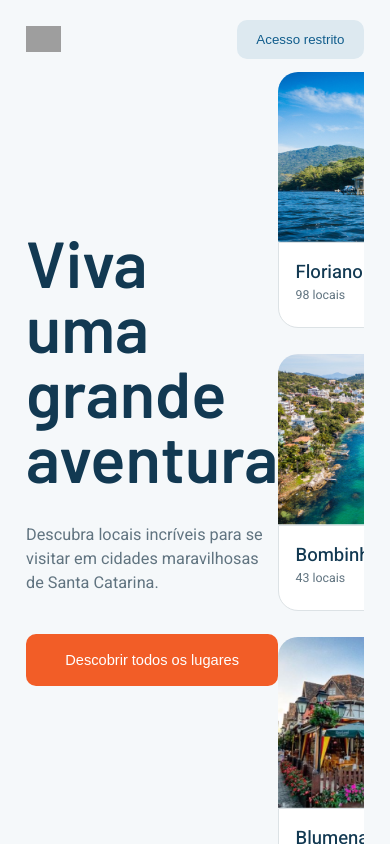
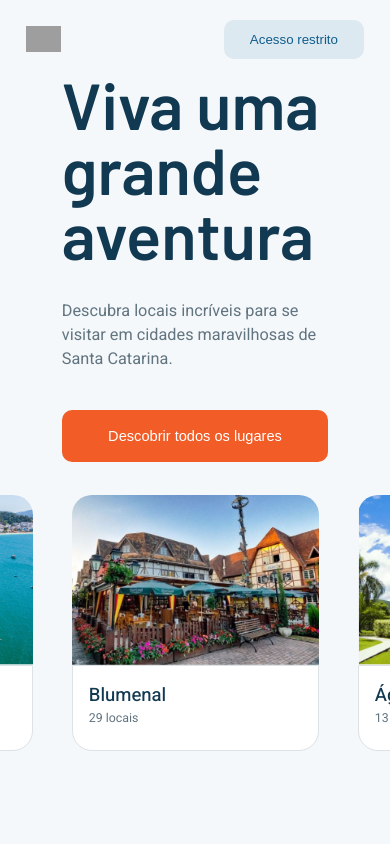
Before and after one commit to gitirana/traveler-web, a React (Create React App) app: page / in a window 390 px wide. Built offline with nearby package versions, Linux system fonts and the light colour scheme; grey boxes are pictures that could not be loaded.

Commit message:
Responsive Home page

```diff
--- a/src/pages/Home/styles.ts
+++ b/src/pages/Home/styles.ts
@@ -8,6 +8,10 @@ export const Container = styled.div`
 
   display: flex;
   flex-direction: column;
+
+  @media (max-width: 540px) {
+    padding: 1.5rem 0 0 0;
+  }
 `;
 
 export const Header = styled.header`
@@ -15,6 +19,10 @@ export const Header = styled.header`
   flex-direction: row;
   align-items: center;
   justify-content: space-between;
+
+  @media (max-width: 540px) {
+    padding: 0 2rem 0 2rem;
+  }
 `;
 
 export const Image = styled.img`
@@ -23,13 +31,15 @@ export const Image = styled.img`
 
 export const Button = styled.button`
   height: 3rem;
-  padding: 0 1.5rem;
+  padding: 0 2rem;
 
   border-radius: 10px;
   border: none;
 
   color: var(--blue);
   font-weight: 500;
+
+  cursor: not-allowed;
 
   background: var(--light-blue);
 `;
@@ -41,6 +51,12 @@ export const Main = styled.main`
 
   margin-top: 1rem;
   overflow: hidden;
+
+  @media (max-width: 540px) {
+    flex-direction: column;
+    align-items: center;
+    overflow-y: scroll;
+  }
 `;
 
 export const Present = styled.div`
@@ -106,17 +122,30 @@ export const Cities = styled.div`
 `;
 
 export const FirstList = styled.div`
-  margin-right: 2rem;
-
   > div {
     margin-bottom: 2rem;
+  }
+
+  @media (max-width: 540px) {
+    display: flex;
+    flex-direction: row;
+    margin-top: 1rem;
+
+    > div {
+      margin: 1.5rem;
+    }
   }
 `;
 
 export const SecondList = styled.div`
   margin-top: 4.75rem;
+  margin-left: 2rem;
 
   > div {
     margin-bottom: 2rem;
   }
+
+  @media (max-width: 768px) {
+    display: none;
+  }
 `;
```
